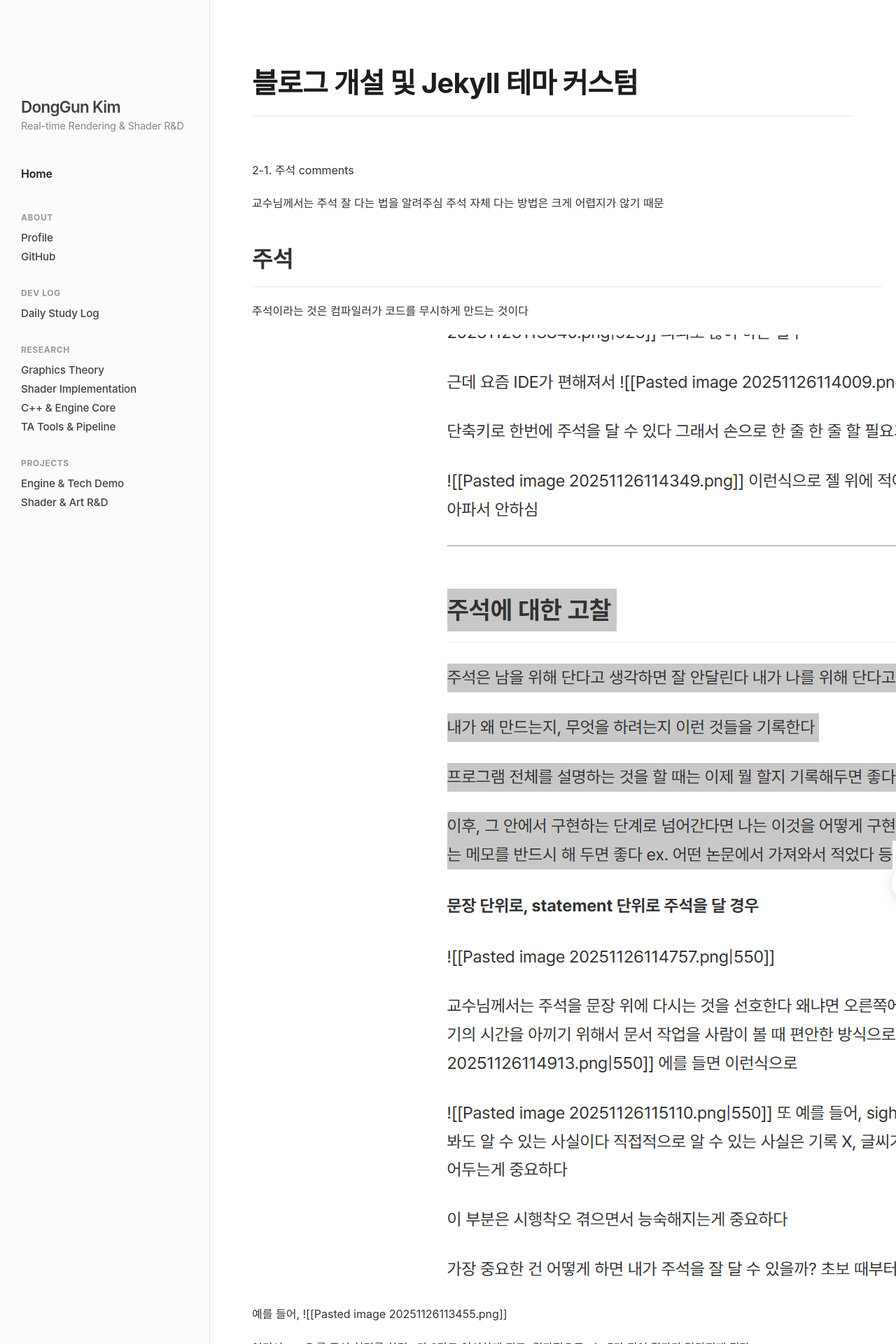
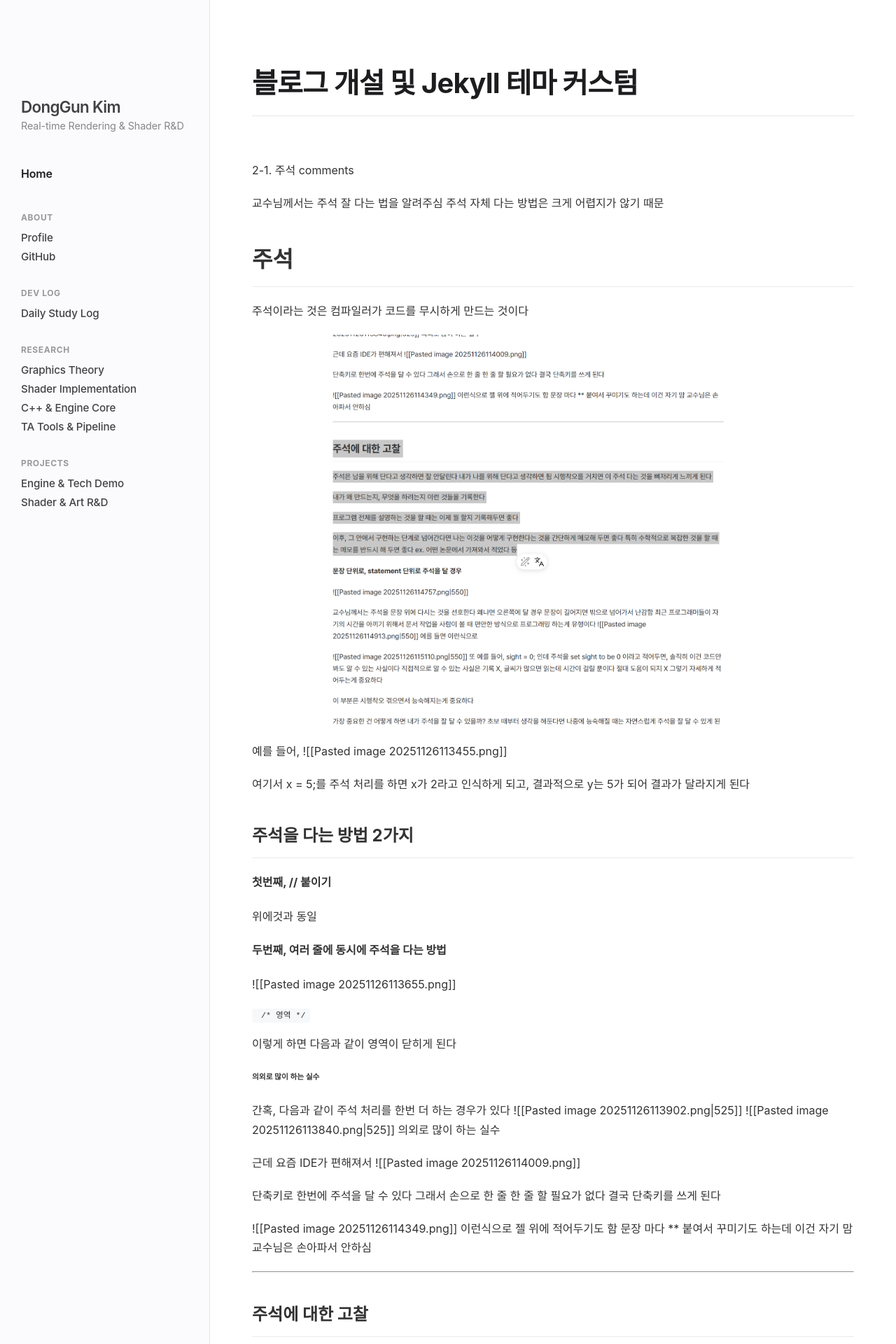
Before and after one commit to KimDongGun324/kimdonggun324.github.io, a Jekyll site: the page built from daily-study/posts/2025/11/11-21-setup.md, in a window 1280 px wide. Shown: the top 1920 px of the page at 70% size. Built offline with Jekyll 4.4.1, drawn with Linux system fonts in a browser that asks for light colours; some web fonts are replaced.

Commit message:
Update default.html

```diff
--- a/_layouts/default.html
+++ b/_layouts/default.html
@@ -210,6 +210,15 @@
       .app-container { grid-template-columns: 1fr; }
       .sidebar { display: none; }
     }
+
+    /* 👇👇👇 여기! 맨 마지막 부분에 붙여넣으세요 👇👇👇 */
+    .markdown-body img {
+      max-width: 100%;
+      height: auto;
+      display: block;
+      margin: 20px auto;
+    }
+
   </style>
 </head>
 <body>
```
